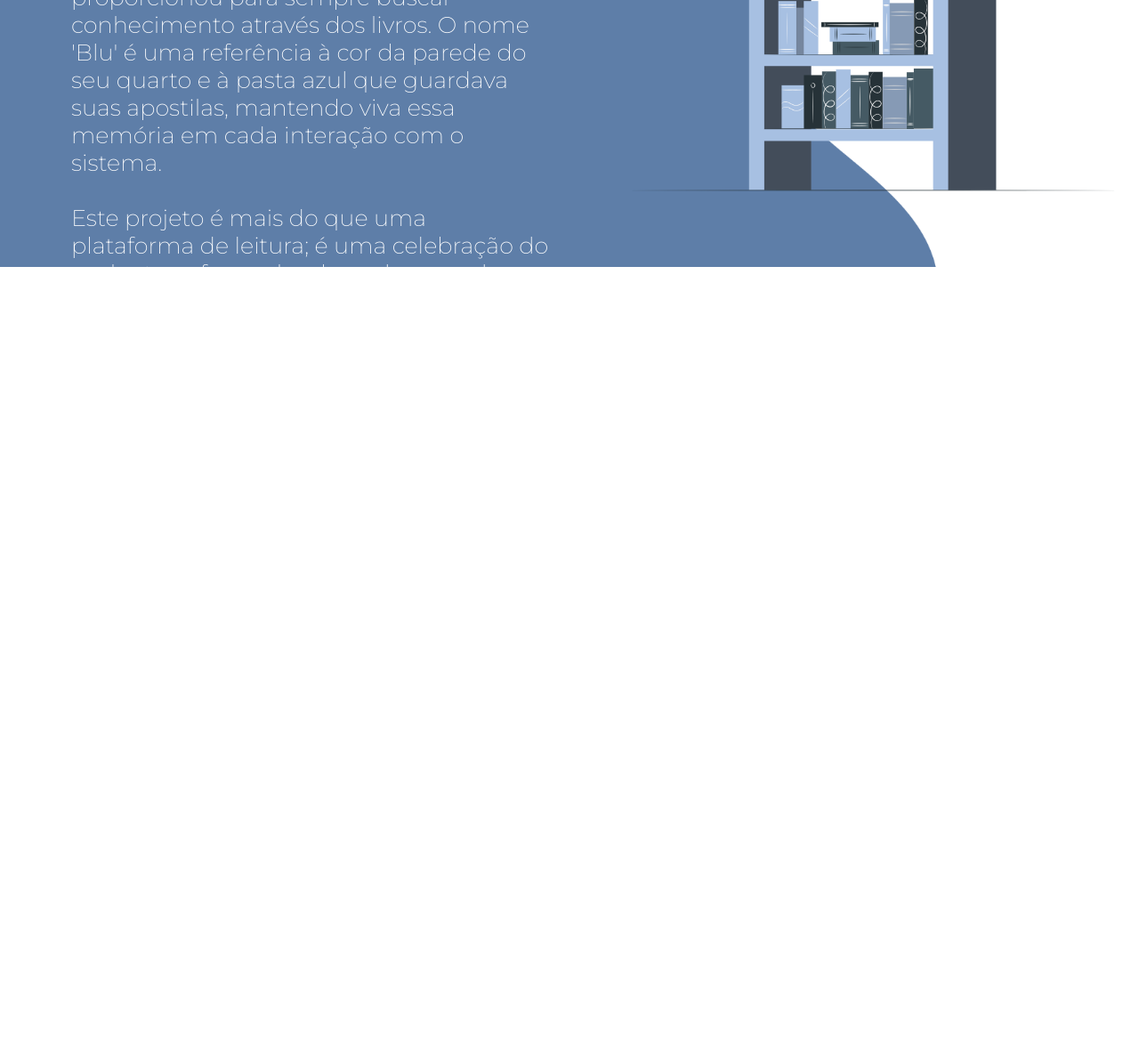
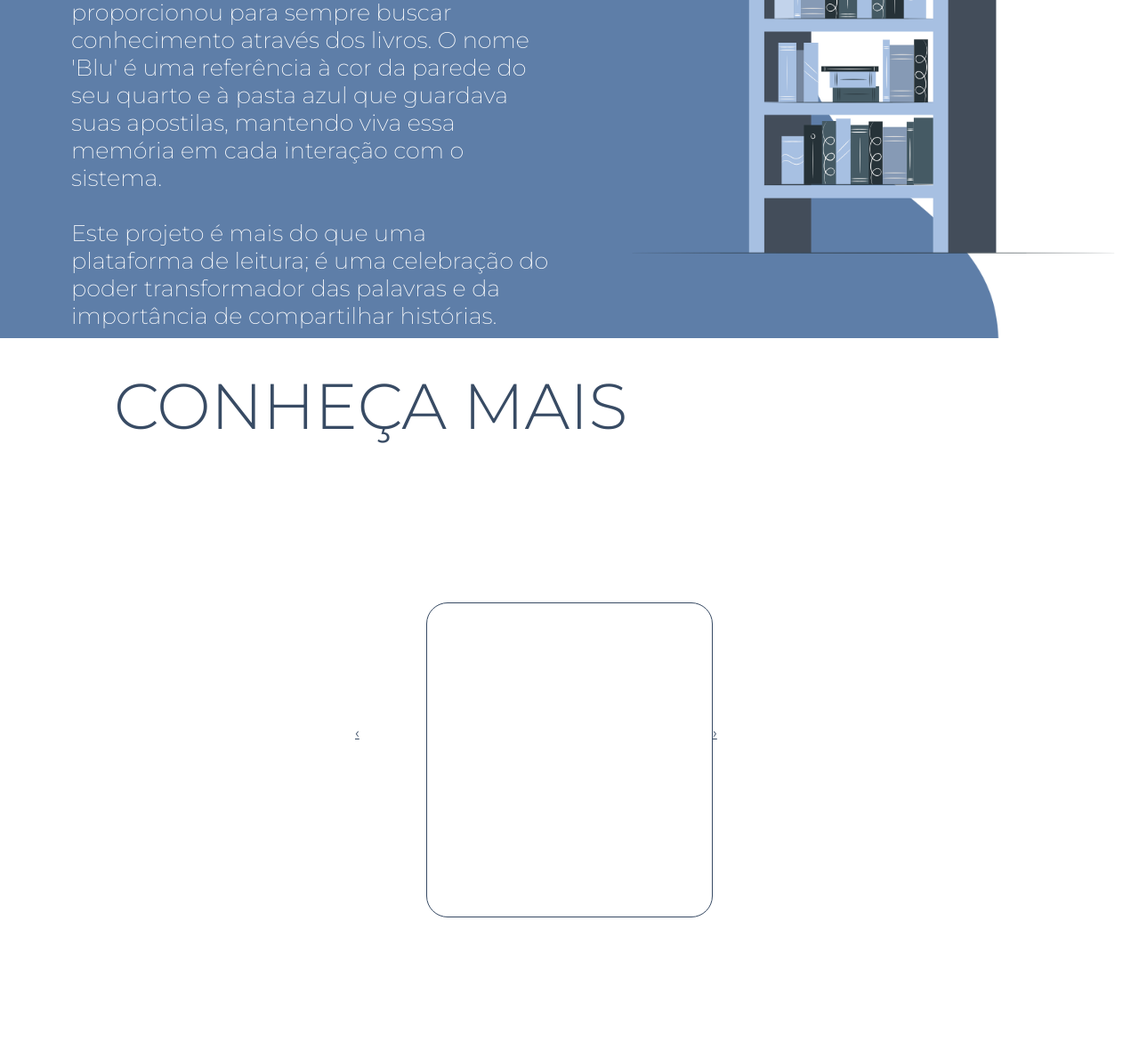
Before and after one commit to Gabriella22Ferreira/BBooks, a plain HTML site: page Sistema/Home/index.html in a window 1280 px wide. Shown: the part 1220-2400 px from the top of the page at 89% size. Before the commit the page ends 1520 px from the top, so only its background shows below. Drawn offline with Linux system fonts and the light colour scheme.

Commit message:
Começo da Terceira Sessão
Tentativa de fazer um carrossel usando for no JavaScript

```diff
--- a/Sistema/Home/CSS/style.css
+++ b/Sistema/Home/CSS/style.css
@@ -94,13 +94,15 @@ body {background-color: white;}
 
 
 
+
+
 /* SESSÃO DOIS */
 #sessaoDois
 {
      display: flex;
      flex-direction: row;
      width: 100%;
-     height: 90vh;
+     height: 100vh;
      background-image: url(../IMG/FUNDOSESSÃODOIS.png);
      background-size: cover;
 }
@@ -109,6 +111,7 @@ body {background-color: white;}
 {
      display: flex;
      flex-direction: column;
+     justify-content: center;
      width: 45%;
      margin-top: 1.5rem;
      padding-left: 5rem;
@@ -155,3 +158,85 @@ body {background-color: white;}
      width: 100%;
      height: 100%;
 }
+
+
+
+
+
+
+
+
+
+/* SESSÃO TRÊS */
+#sessaoTres
+{
+     display: flex;
+     flex-direction: column;
+     justify-content: center;
+     align-items: center;
+     width: 100%;
+     height: 100vh;
+}
+#conteinerUmSessaotres
+{
+     display: flex;
+     flex-direction: row;
+     height: 15%;
+     width: 80%;
+     padding-top: 2rem;
+}
+
+#conteinerUmSessaotres h1
+{
+     color: #384b64;
+     font-size: 4.5rem;
+     font-weight: 300;
+}
+
+#conteinerDoisSessaotres
+{
+     display: flex;
+     flex-direction: row;
+     justify-content: center;
+     align-items: center;
+     height: 85%;
+     width: 80%;
+}
+
+#carrossel
+{
+     display: flex;
+     flex-direction: row;
+     justify-content: center;
+     align-items: center;
+     width: 80%;
+     overflow: hidden;
+}
+
+#cardCarrossel
+{
+     display: flex;
+     flex-direction: column;
+     justify-content: center;
+     align-items: center;
+     height: 20rem;
+     width: 18rem;
+     border: 1px solid #384b64;
+     border-radius: 1.5rem;
+     padding: 1rem;
+     color: #384b64;
+
+}
+
+#next, #prev
+{
+     width: 5rem;
+     height: 5rem;
+     color: #384b64;
+     &:hover
+     {
+          color: #5E7EA8;
+     }
+
+
+}
--- a/Sistema/Home/index.html
+++ b/Sistema/Home/index.html
@@ -71,8 +71,65 @@
             </div>
         </div>
     </section>
+    <!-- FIM DA SEGUNDA SESSÃO -->
 
 
 
+
+    <!-- TERCEIRA SESSÃO  -->
+    <section id="sessaoTres">
+        <div id="conteinerUmSessaotres">
+            <h1>CONHEÇA MAIS</h1>
+        </div>
+        <div id="conteinerDoisSessaotres">
+
+            <div id="carrossel">
+
+            </div>
+
+
+
+        </div>
+    </section>
+
 </body>
 </html>
+
+
+
+
+
+
+<script>
+
+
+
+
+    const tituloCardCarrossel = Array(
+        'CADASTRE SEUS LIVROS',
+        'FAÇA PLANOS DE LEITURA',
+        'DESENVOLVA SEU INTELECTO',
+        'EXERCITE SUA CRIATIVIDADE',
+        'DOMINE SEU MUNDO'
+    )
+
+    const iconCardCarrossel = Array(
+        'Img/abra-o-livro.png'
+
+    )
+
+    for(let contador = 0; contador <= 5; contador++)
+    {
+        carrossel.innerHTML =
+        `
+        <a id="prev" href="#">‹</a>
+            <div id="carrosel-inner">
+                <div id="cardCarrossel">
+                    <p id="tituloCardCarrossel"></p>
+                    <img src= "" id="iconCardCarrossel">
+                </div>
+            </div>
+            <a id="next" href="#">›</a>
+        `
+    }
+</script>
```
Also changed, not shown: Sistema/Home/IMG/abra-o-livro.png (added).
